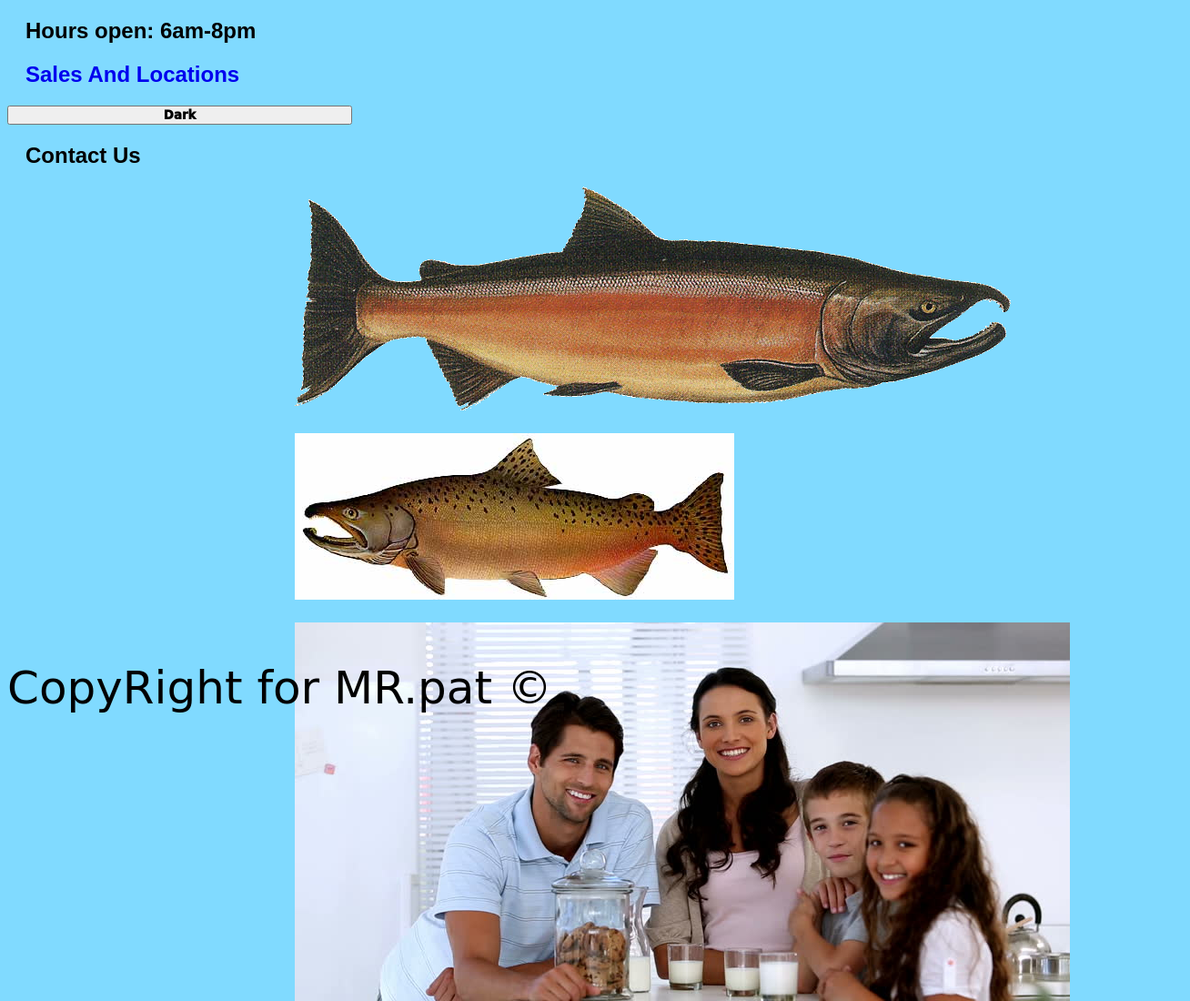
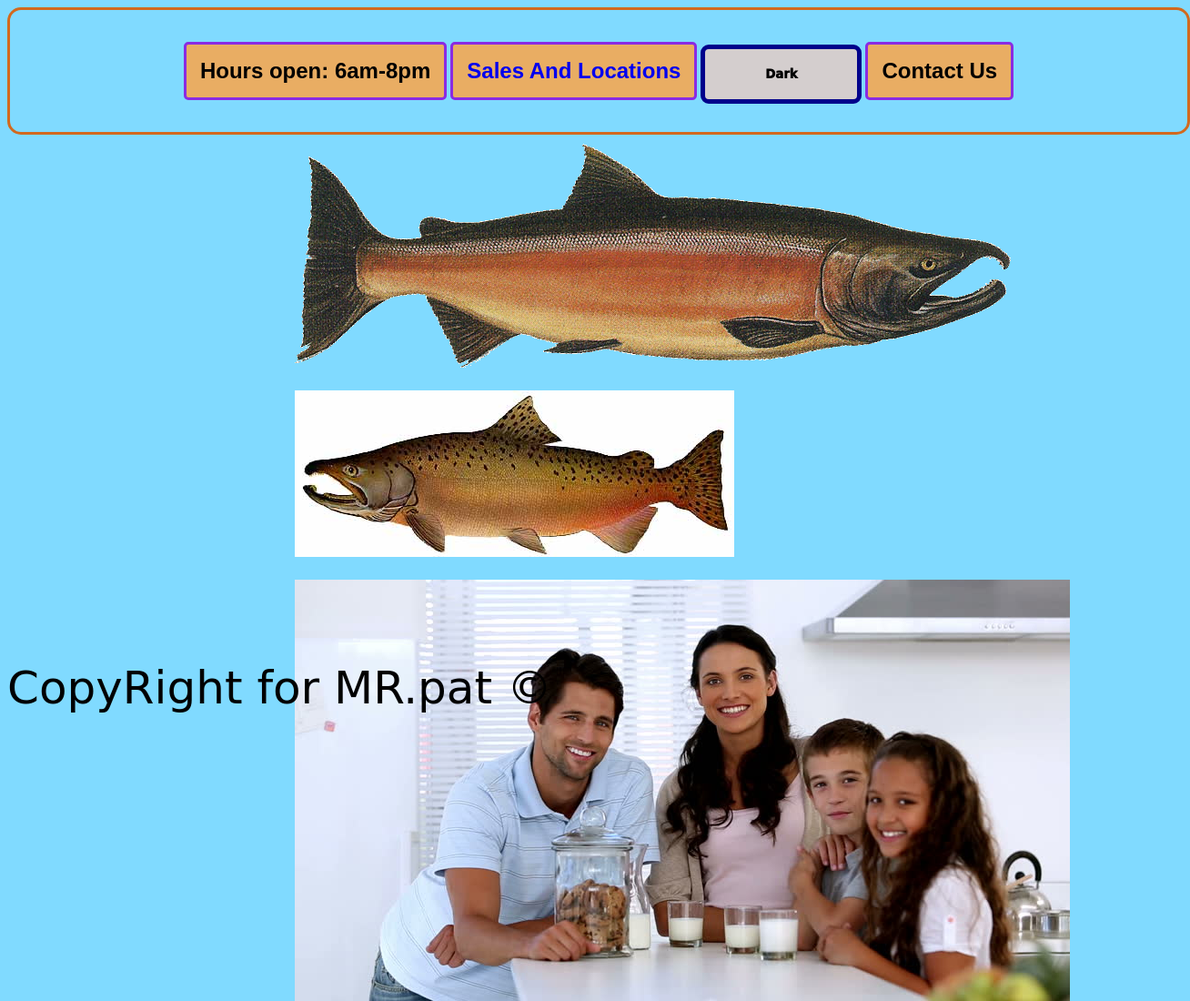
Before and after one commit to ahmadaldabouqii/cookie-stand, a plain HTML site: page index.html in a window 1280 px wide. Shown: the top 1100 px of the page at 91% size, 1308 px wide, since content can reach past the window. Drawn offline with Linux system fonts and the light colour scheme; a web font is replaced by a local one.

Commit message:
Add Style For navBar

```diff
--- a/css/style.css
+++ b/css/style.css
@@ -115,3 +115,37 @@ input[type=text]:focus{
     padding: 10px;
     width: 90%;
 }
+
+button{
+    width: 30%;
+    height: 45%;
+    font-weight: 1000;
+    font-family: cursive;
+}
+
+.nav h2{
+  display: inline-block;
+  padding: 15px;
+  border: 3px solid blueviolet;
+  background-color: rgb(233, 173, 99);
+  border-radius: 5px;
+}
+
+.nav{
+    text-align: center;
+    width: 100%;
+    display: inline-block;
+    padding: 15px;
+    border: 3px solid chocolate;
+    border-radius: 15px;
+}
+
+.nav button{
+    width: 14%;
+    height: 65px;
+    font-weight: 1000;
+    font-family: cursive;
+    border: 5px solid darkblue;
+    border-radius: 9px;
+    background-color: rgb(212, 206, 206);
+}
```
